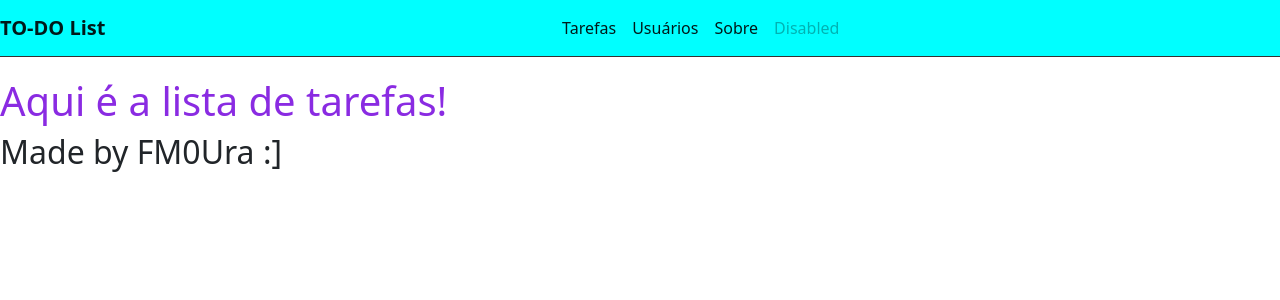
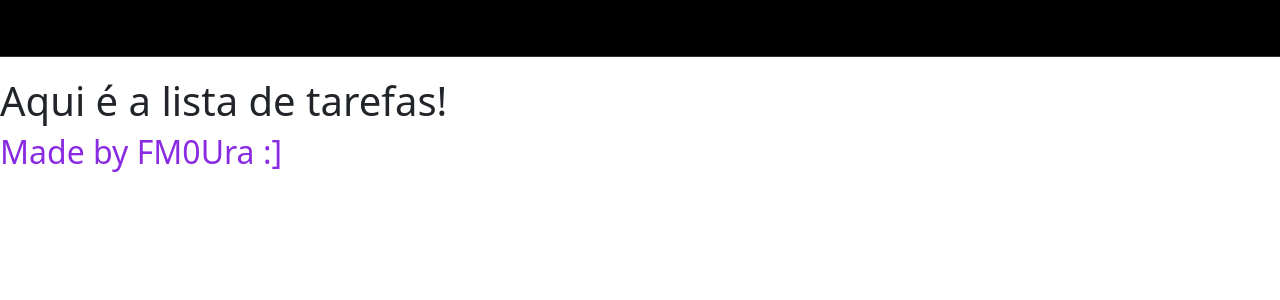
Before and after one commit to FM0Ura/TO-DO-List, a Django app: page / in a window 1280 px wide. Shown: the top 300 px of the page. Run offline with Django 4.2, Linux system fonts and the light colour scheme; parts of the project's set-up code (start-up, migrations or seed data) failed here and were passed over.

Commit message:
Deleting Django cache to help with CSS static file

```diff
--- a/todolist/task/static/styles.css
+++ b/todolist/task/static/style.css
@@ -5,7 +5,7 @@
 /* NAVBAR */
 
 .navbar {
-  background-color: aqua;
+  background-color: black;
   border-bottom: 1px solid #333;
   margin-bottom: 20px;
 }
@@ -22,6 +22,6 @@
   letter-spacing: 1px;
 }
 
-h1 {
+h2 {
   color: blueviolet;
 }
--- a/todolist/task/templates/base_template.html
+++ b/todolist/task/templates/base_template.html
@@ -1,13 +1,13 @@
 <!DOCTYPE html>
 <html lang="en">
-
+<!-- Usar comando python manage.py collectstatic --clear para limpar o cache do Django e executar as mudanças de CSS -->
 <head>
   <meta charset="UTF-8" />
   {% load static %}
   <title>{% block title %} {% endblock %}</title>
   <link rel="stylesheet" href="https://cdn.jsdelivr.net/npm/bootstrap@5.2.3/dist/css/bootstrap.min.css"
     integrity="sha384-rbsA2VBKQhggwzxH7pPCaAqO46MgnOM80zW1RWuH61DGLwZJEdK2Kadq2F9CUG65" crossorigin="anonymous" />
-  <link rel="stylesheet" href="{% static 'styles.css' %}" />
+  <link rel="stylesheet" href="{% static 'style.css' %}" />
   <!-- BOOTSTRAP PARA CSS -->
 </head>
 
@@ -44,7 +44,7 @@
     </footer>
   </div>
 
-  <script src="{% static 'todolist\task\templates\static\js\scripts.js' %}"></script>
+  <script src="{% static 'scripts.js' %}"></script>
   <script src="https://cdn.jsdelivr.net/npm/bootstrap@5.2.3/dist/js/bootstrap.bundle.min.js"
     integrity="sha384-kenU1KFdBIe4zVF0s0G1M5b4hcpxyD9F7jL+jjXkk+Q2h455rYXK/7HAuoJl+0I4"
     crossorigin="anonymous"></script>
```
Also changed, not shown: 1 other file.
